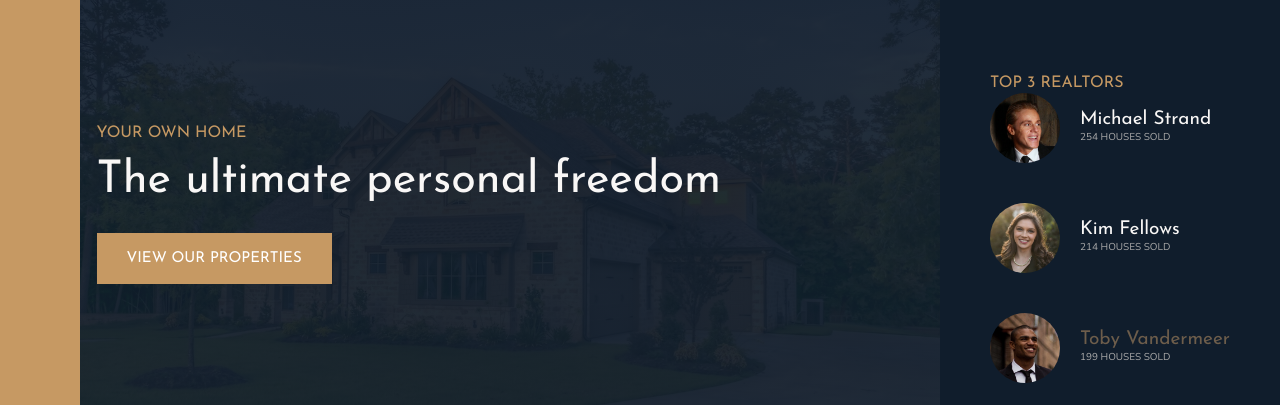
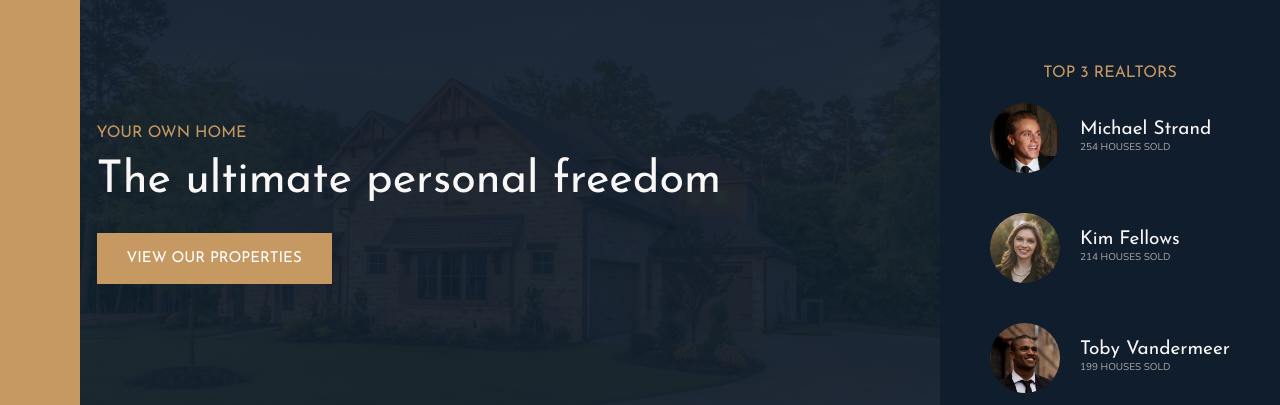
Before and after one commit to jonrmoore/nexter, a website: page index.html in a window 1280 px wide. Shown: the part 92-497 px from the top of the page. Drawn offline with nearby package versions, Linux system fonts and the light colour scheme.

Commit message:
Fixed a few minor typographical errors

```diff
--- a/index.html
+++ b/index.html
@@ -49,7 +49,7 @@
 
             <img src="img/realtor-3.jpeg" alt="" class="realtors__img">
             <div class="realtors__details">
-                <h4 class="heading-4 heading-4-light">Toby Vandermeer</h4>
+                <h4 class="heading-4 heading-4--light">Toby Vandermeer</h4>
                 <p class="realtors__sold">199 houses sold</p>
             </div>
         </div>
--- a/sass/_realtors.scss
+++ b/sass/_realtors.scss
@@ -6,6 +6,8 @@
   display: grid;
   align-content: center;
   justify-content: center;
+  justify-items: center;
+  grid-row-gap: 2rem;
 
   &__list {
     display: grid;
```
Also changed, not shown: css/style.css.
